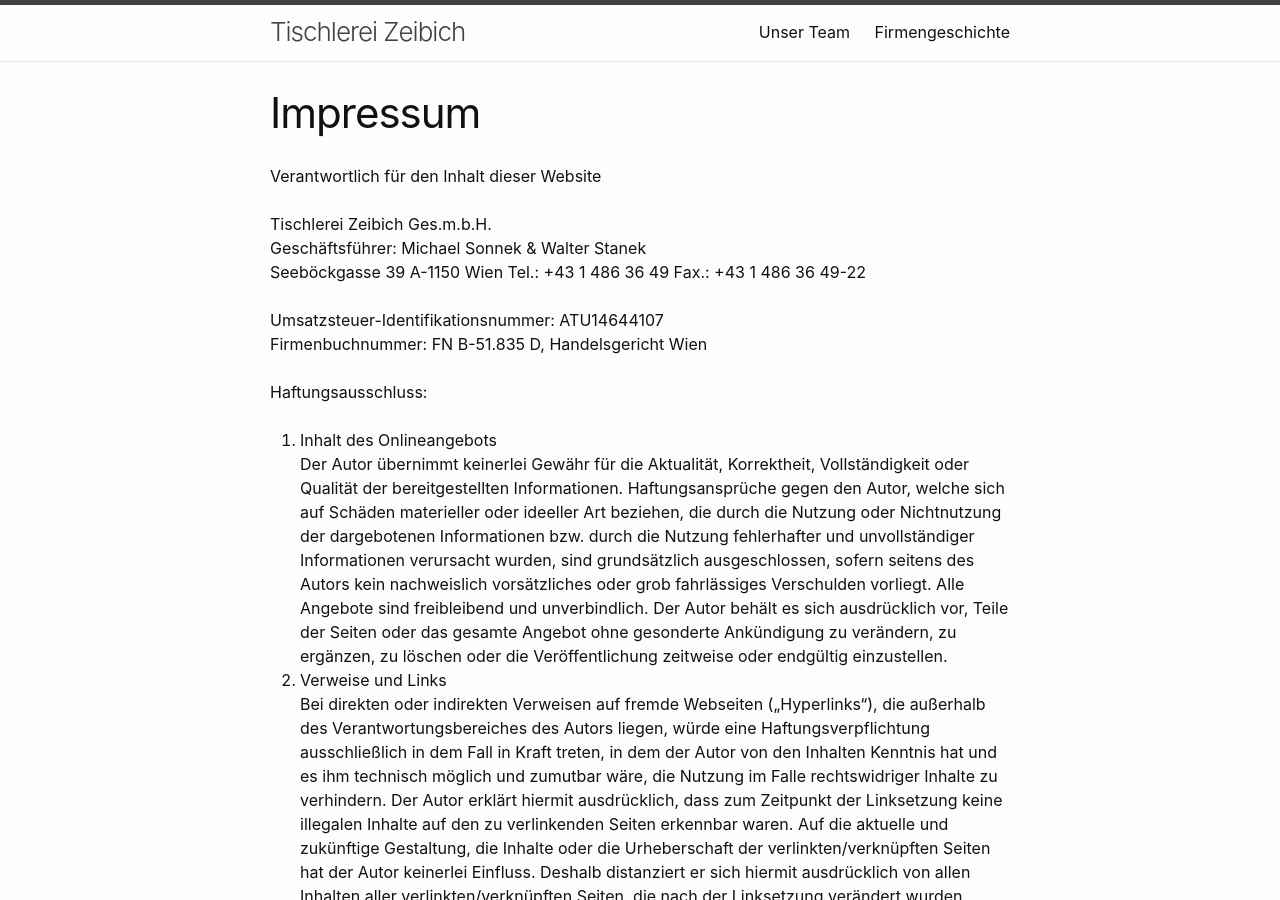
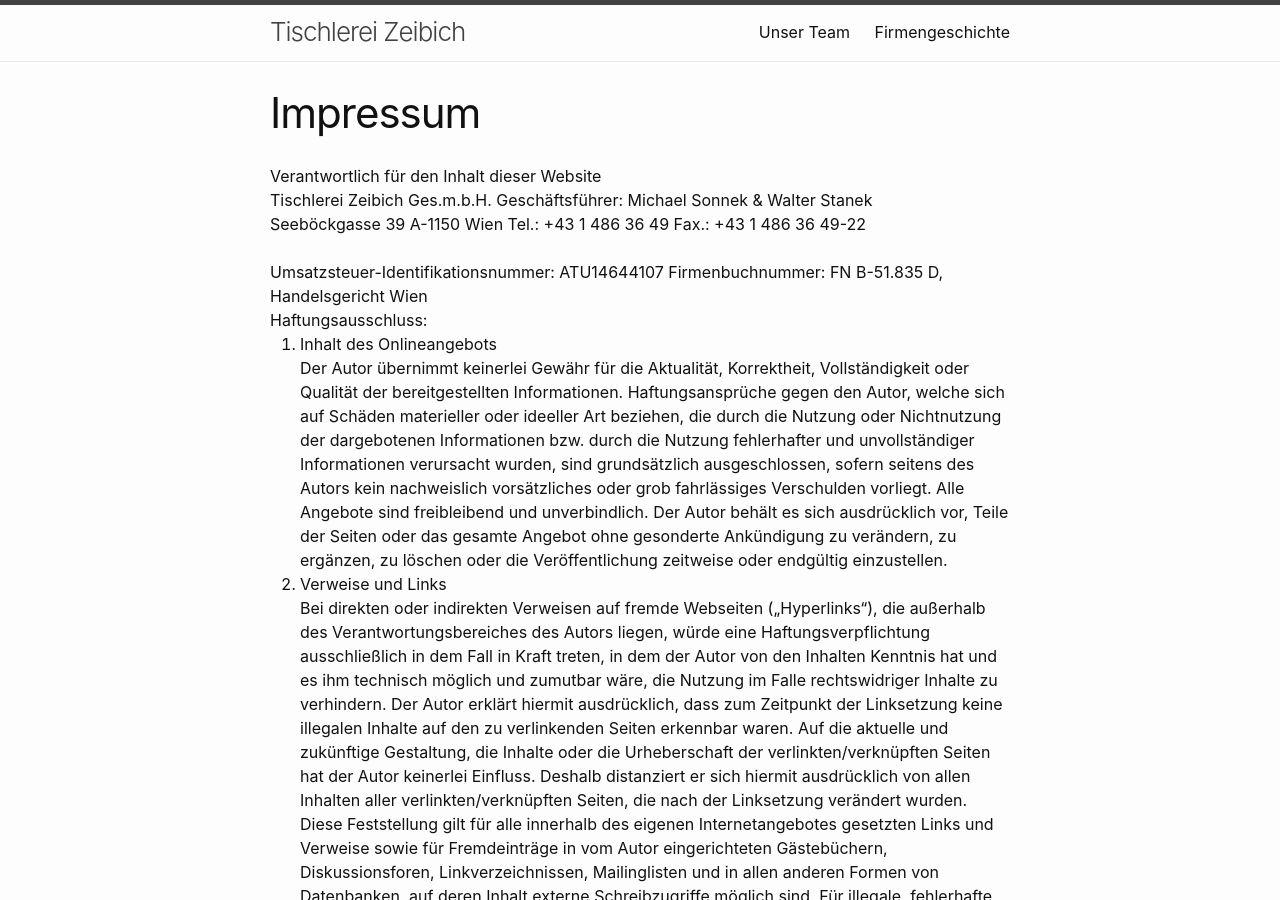
Before and after one commit to Zeibich/www.zeibich.at, a Jekyll site: the page built from impressum.md, in a window 1280 px wide and 900 px high. Built offline with Jekyll 4.4.1, drawn with Linux system fonts in a browser that asks for light colours; part of the change alters nothing that is shown.

```diff
--- a/impressum.md
+++ b/impressum.md
@@ -4,21 +4,20 @@ title: Impressum
 permalink: /impressum/
 ---
 
-<p>Verantwortlich für den Inhalt dieser Website</p><br>
+Verantwortlich für den Inhalt dieser Website<br>
 
-<p>Tischlerei Zeibich Ges.m.b.H.</p>
-<p>Geschäftsführer: Michael Sonnek & Walter Stanek</p>
+Tischlerei Zeibich Ges.m.b.H.
+Geschäftsführer: Michael Sonnek & Walter Stanek
 
 <p>Seeböckgasse 39
 A-1150 Wien
 Tel.: +43 1 486 36 49
 Fax.: +43 1 486 36 49-22</p><br>
 
-<p>Umsatzsteuer-Identifikationsnummer: ATU14644107</p>
-<p>Firmenbuchnummer: FN B-51.835 D, Handelsgericht Wien</p><br>
+Umsatzsteuer-Identifikationsnummer: ATU14644107
+Firmenbuchnummer: FN B-51.835 D, Handelsgericht Wien<br>
 
-
-<p>Haftungsausschluss:</p><br>
+Haftungsausschluss:<br>
 
 1. Inhalt des Onlineangebots<br>
 Der Autor übernimmt keinerlei Gewähr für die Aktualität, Korrektheit, Vollständigkeit oder Qualität der bereitgestellten Informationen. Haftungsansprüche gegen den Autor, welche sich auf Schäden materieller oder ideeller Art beziehen, die durch die Nutzung oder Nichtnutzung der dargebotenen Informationen bzw. durch die Nutzung fehlerhafter und unvollständiger Informationen verursacht wurden, sind grundsätzlich ausgeschlossen, sofern seitens des Autors kein nachweislich vorsätzliches oder grob fahrlässiges Verschulden vorliegt. Alle Angebote sind freibleibend und unverbindlich. Der Autor behält es sich ausdrücklich vor, Teile der Seiten oder das gesamte Angebot ohne gesonderte Ankündigung zu verändern, zu ergänzen, zu löschen oder die Veröffentlichung zeitweise oder endgültig einzustellen.
```
Also changed, not shown: assets/zeibich logo.png (renamed from assets/zeibich logo 2c_transparent.png).
